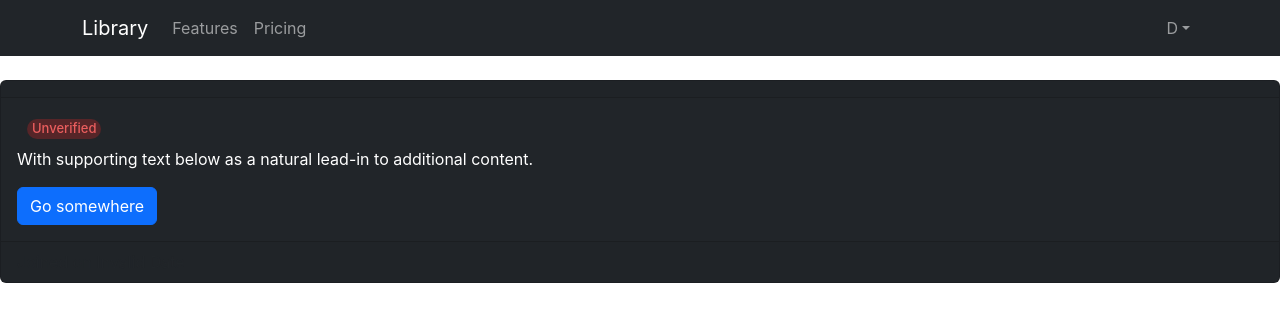
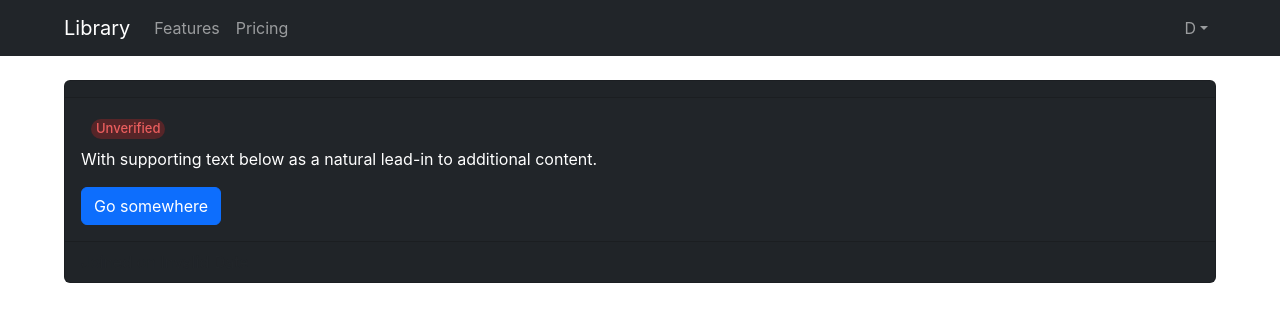
Before and after one commit to Safi100/school-library-system, a React (Create React App) app in the folder frontend/: page /profile/1 in a window 1280 px wide. Shown: the top 322 px of the page. Built offline with nearby package versions, Linux system fonts and the light colour scheme; no server answers; the HTML template or start-up script is replaced by a standard one.

Commit message:
Modify global style

```diff
--- a/frontend/src/index.css
+++ b/frontend/src/index.css
@@ -1,3 +1,8 @@
+*, *::before, *::after {
+  padding: 0;
+  margin: 0;
+  box-sizing: border-box;
+}
 body {
   margin: 0;
   font-family: -apple-system, BlinkMacSystemFont, 'Segoe UI', 'Roboto', 'Oxygen',
@@ -11,3 +16,15 @@ code {
   font-family: source-code-pro, Menlo, Monaco, Consolas, 'Courier New',
     monospace;
 }
+
+.wrapper{
+  width: 90%;
+  max-width: 1200px;
+  margin: 0 auto;
+}
+
+nav .container{
+  max-width: 1200px !important;
+  width: 90% !important;
+  padding: 0;
+}
```
